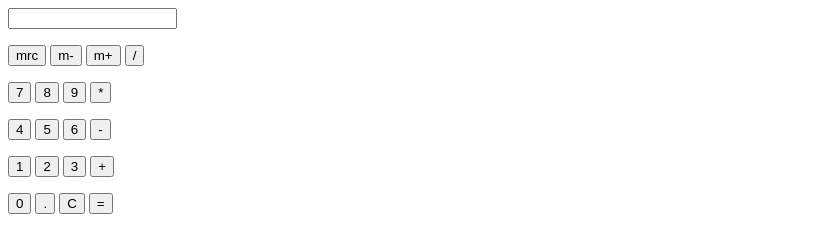
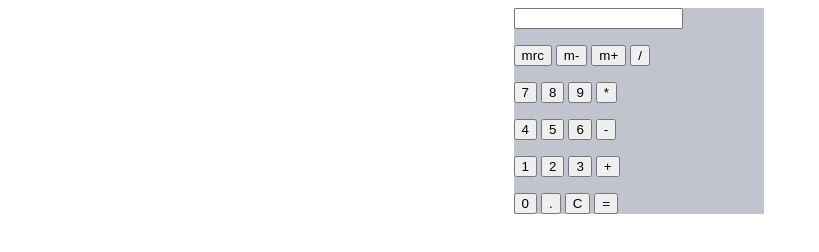
Before and after one commit to achow123/Calculator, a plain HTML site: page index.html in a window 1280 px wide. Shown: the whole page, without its empty margins (0-819 px from the left). Drawn offline with Linux system fonts and the light colour scheme.

Commit message:
initial commit

```diff
--- a/calculator.css
+++ b/calculator.css
@@ -1,2 +1,23 @@
 @charset "UTF-8";
 /* CSS Document */
+.box {
+	background-color: #E5E7EA;
+	height: 300 px;
+	width: 250px;
+	border-radius: 10 px;
+	position: relative;
+	top: 80 px;
+	left:40%;
+
+
+}
+/* Display */
+.display {
+	background-color: #bfc4ce;
+	width: 220 px;
+	position: relative;
+	left: 15 px;
+	top: 20 px;
+	height: 40 px;
+
+}
```
